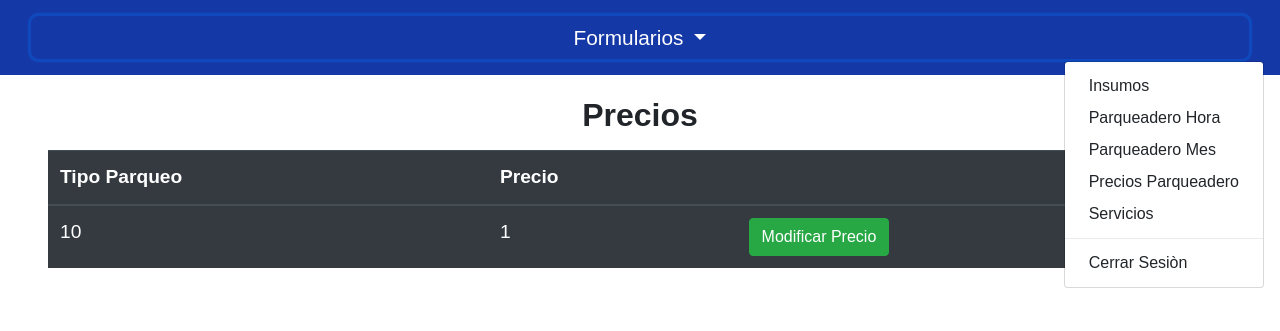
After one commit to sgiraldo776/eco-car-wash, a PHP site: page /GIT/Admin/parqueadero/precios/precios.php in a window 1280 px wide, after a click on "Formularios". The commit adds this page. Shown: the top 331 px of the page. Run offline with PHP 8.4, Linux system fonts and the light colour scheme; the visitor is signed in with stand-in values (Sample User, id 1); tables that the repository leaves empty or names only in its code hold one stand-in row (values such as "Sample post"); some libraries are stand-ins or nearby versions.

Commit message:
Vista de los precios del parqueadero lista

```diff
--- a/Admin/insumos/form_Insumo.php
+++ b/Admin/insumos/form_Insumo.php
@@ -47,6 +47,7 @@
                         <a href="form_insumo.php"><button class="dropdown-item" type="button">Insumos</button></a>
                         <a href="../parqueadero/parqueadero-hra/form-parqueadero-hra.php"><button class="dropdown-item" type="button">Parqueadero Hora</button></a>
                         <a href="../parqueadero/parqueadero-mes/form-parqueadero-mes.php"><button class="dropdown-item" type="button">Parqueadero Mes</button></a>
+                        <a href="../parqueadero/precios/precios.php"><button class="dropdown-item" type="button">Precios Parqueadero</button></a>
                         <a href="../servicios/form_servicios.php"><button class="dropdown-item" type="button">Servicios</button></a>
                         <div class="dropdown-divider"></div>
                         <a href="<?php echo $URL; ?>/Cliente/login/cerrar_sesion.php"><button class="dropdown-item" type="button">Cerrar Sesiòn</button></a>
--- a/Admin/parqueadero/parqueadero-mes/form-parqueadero-mes.php
+++ b/Admin/parqueadero/parqueadero-mes/form-parqueadero-mes.php
@@ -45,6 +45,7 @@
                             Hora</button></a>
                     <a href="form-parqueadero-mes.php"><button class="dropdown-item"
                             type="button">Parqueadero Mes</button></a>
+                    <a href="../precios/precios.php"><button class="dropdown-item" type="button">Precios Parqueadero</button></a>
                     <a href="../../servicios/form_servicios.php"><button class="dropdown-item"
                             type="button">Servicios</button></a>
                     <div class="dropdown-divider"></div>
--- /dev/null
+++ b/Admin/parqueadero/precios/precios.php
@@ -0,0 +1,158 @@
+<?php
+    require "../../../conexion.php";
+    session_start();
+    if (!isset($_SESSION['rol'])){
+        echo "<script> location.href='../../index.php'; </script>";
+
+    }else{
+        if($_SESSION['rol']!=1){
+            echo "<script> location.href='../../index.php'; </script>";
+        }
+    }
+
+?>
+<!DOCTYPE html>
+<html lang="es">
+
+<head>
+    <meta charset="UTF-8">
+    <meta name="viewport" content="width=device-width, initial-scale=1.0">
+    <link rel="stylesheet" href="https://cdn.jsdelivr.net/npm/bootstrap@4.5.3/dist/css/bootstrap.min.css"
+        integrity="sha384-TX8t27EcRE3e/ihU7zmQxVncDAy5uIKz4rEkgIXeMed4M0jlfIDPvg6uqKI2xXr2" crossorigin="anonymous">
+    <link rel="stylesheet" href="../../../css/estilos.css">
+
+    <!-- Ionic icons -->
+    <link href="https://unpkg.com/ionicons@4.5.10-0/dist/css/ionicons.min.css" rel="stylesheet">
+    <link rel="icon" type="image/png" href="../../../img/icono-pag.png">
+
+    <!-- Sweet alerts -->
+    <script src="https://cdn.jsdelivr.net/npm/sweetalert2@10"></script>
+    <title>Parqueadero Hora</title>
+</head>
+
+<body>
+
+    <section class="fixed-top">
+            <nav class="navbar navbar-expand-lg navbar-light bg-nav">
+                <div class="col-12 btn-group btn-block text-center">
+                    <button type="button" class="btn btn-invi dropdown-toggle" data-toggle="dropdown" data-display="static" aria-haspopup="true" aria-expanded="false">
+                                Formularios
+                            </button>
+                    <div class="dropdown-menu dropdown-menu-right dropdown-menu-lg-right" size="3">
+                        <a href="../../insumos/form_insumo.php"><button class="dropdown-item" type="button">Insumos</button></a>
+                        <a href="../parqueadero-hra/form-parqueadero-hra.php"><button class="dropdown-item" type="button">Parqueadero Hora</button></a>
+                        <a href="../parqueadero-mes/form-parqueadero-mes.php"><button class="dropdown-item" type="button">Parqueadero Mes</button></a>
+                        <a href="precios.php"><button class="dropdown-item" type="button">Precios Parqueadero</button></a>
+                        <a href="../../servicios/form_servicios.php"><button class="dropdown-item" type="button">Servicios</button></a>
+                        <div class="dropdown-divider"></div>
+                        <a href="<?php echo $URL; ?>/Cliente/login/cerrar_sesion.php"><button class="dropdown-item" type="button">Cerrar Sesiòn</button></a>
+                    </div>
+                </div>
+                </ul>
+            </nav>
+        </section>
+
+
+        <link rel="preconnect" href="https://fonts.gstatic.com"> <link href="https://fonts.googleapis.com/css2?family=Source+Sans+Pro:wght@400;700&display=swap" rel="stylesheet">
+
+        <div class="container formularios col-12 mt-5 p-sm-5">
+            <div class="stinky text-center mb-3">
+                <h2 class="">Precios</h2>
+            </div>
+            <div>
+                <table class="table table-hover table-dark">
+                    <thead>
+                        <tr>
+                            <th scope="col">Tipo Parqueo</th>
+                            <th scope="col">Precio</th>
+                            <th scope="col"></th>
+                        </tr>
+                    </thead>
+                    <tbody>
+                    <?php
+
+                    $sel = $conn->query("SELECT * FROM tbltipoparqueo");
+
+                    while ($row=$sel->fetch_array()) {
+                    ?>
+                        <tr>
+                            <td><?php echo $row[1] ?></td>
+                            <td><?php echo $row[2] ?></td>
+                            <td><button class="btn btn-success" data-toggle="modal"
+                                    data-target="#Modal1<?php echo $row[0]; ?>">Modificar Precio</button>
+                            </td>
+                        </tr>
+                        <!-- Modal -->
+                        <div class="modal fade" id="Modal1<?php echo $row[0]; ?>" tabindex="-1"
+                            aria-labelledby="exampleModalLabel" aria-hidden="true">
+                            <div class="modal-dialog">
+                                <div class="modal-content">
+                                    <div class="modal-header">
+                                        <h5 class="modal-title" id="exampleModalLabel">Modificar precio</h5>
+                                        <button type="button" class="close" data-dismiss="modal" aria-label="Close">
+                                            <span aria-hidden="true">&times;</span>
+                                        </button>
+                                    </div>
+                                    <div class="modal-body">
+                                        <form action="actualizar_precio.php?id=<?php echo $row[0];?>" name="add_form" method="post">
+                                            <h3>Tipo de parqueo:</h3>
+                                            <p><?php echo $row[1]?></p>
+                                            <div class="form-group">
+                                                <label>Precio</label>
+                                                <input class="form-control" type="text" id="precio" name="precio" value="<?php echo $row[2] ?>">
+                                            </div>
+                                            <div class="form-group text-center mb-5">
+                                                <button type="submit" class="btn btn-color">Actualizar</button>
+                                            </div>
+                                        </form>
+                                    </div>
+                                </div>
+                            </div>
+                        </div>
+                        <?php
+                    }
+                    ?>
+                    </tbody>
+                </table>
+            </div>
+        </div>
+
+        <?php
+        if(isset($_GET['msg'])){
+            if($_GET['msg']==1){
+        ?>
+
+        <script>
+            Swal.fire('Precio actualizado correctamente')
+        </script>
+
+        <?php
+            }elseif($_GET['msg']==2){
+        ?>
+
+        <script>
+            Swal.fire('Error, No se pudo actualizar el precio')
+        </script>
+
+        <?php
+            }
+        }
+        ?>
+
+
+
+        <script src="https://code.jquery.com/jquery-3.5.1.slim.min.js"
+            integrity="sha384-DfXdz2htPH0lsSSs5nCTpuj/zy4C+OGpamoFVy38MVBnE+IbbVYUew+OrCXaRkfj" crossorigin="anonymous">
+        </script>
+        <script src="https://cdn.jsdelivr.net/npm/popper.js@1.16.1/dist/umd/popper.min.js"
+            integrity="sha384-9/reFTGAW83EW2RDu2S0VKaIzap3H66lZH81PoYlFhbGU+6BZp6G7niu735Sk7lN" crossorigin="anonymous">
+        </script>
+        <script src="https://cdn.jsdelivr.net/npm/bootstrap@4.5.3/dist/js/bootstrap.min.js"
+            integrity="sha384-w1Q4orYjBQndcko6MimVbzY0tgp4pWB4lZ7lr30WKz0vr/aWKhXdBNmNb5D92v7s" crossorigin="anonymous">
+        </script>
+
+        <!--validacion de capos vacios-->
+        <script type="text/javascript" src="js/validacion.js"></script>
+</body>
+
+</html>
--- a/admin/servicios/form_servicios.php
+++ b/admin/servicios/form_servicios.php
@@ -41,10 +41,11 @@
                 <div class="dropdown-menu dropdown-menu-right dropdown-menu-lg-right" size="3">
                     <a href="../insumos/form_insumo.php"><button class="dropdown-item"
                             type="button">Insumos</button></a>
-                    <a href="../parqueadero-hra/form-parqueadero-hra.php"><button class="dropdown-item" type="button">Parqueadero
+                    <a href="../parqueadero/parqueadero-hra/form-parqueadero-hra.php"><button class="dropdown-item" type="button">Parqueadero
                             Hora</button></a>
                     <a href="../parqueadero/parqueadero-mes/form-parqueadero-mes.php"><button class="dropdown-item"
                             type="button">Parqueadero Mes</button></a>
+                    <a href="../parqueadero/precios/precios.php"><button class="dropdown-item" type="button">Precios Parqueadero</button></a>
                     <a href="form_servicios.php"><button class="dropdown-item"
                             type="button">Servicios</button></a>
                     <div class="dropdown-divider"></div>
```
Also changed, not shown: Admin/parqueadero/parqueadero-hra/form-parqueadero-hra.php (+43 -14 lines), Admin/parqueadero/precios/actualizar_precio.php (added, +21 -0 lines).
